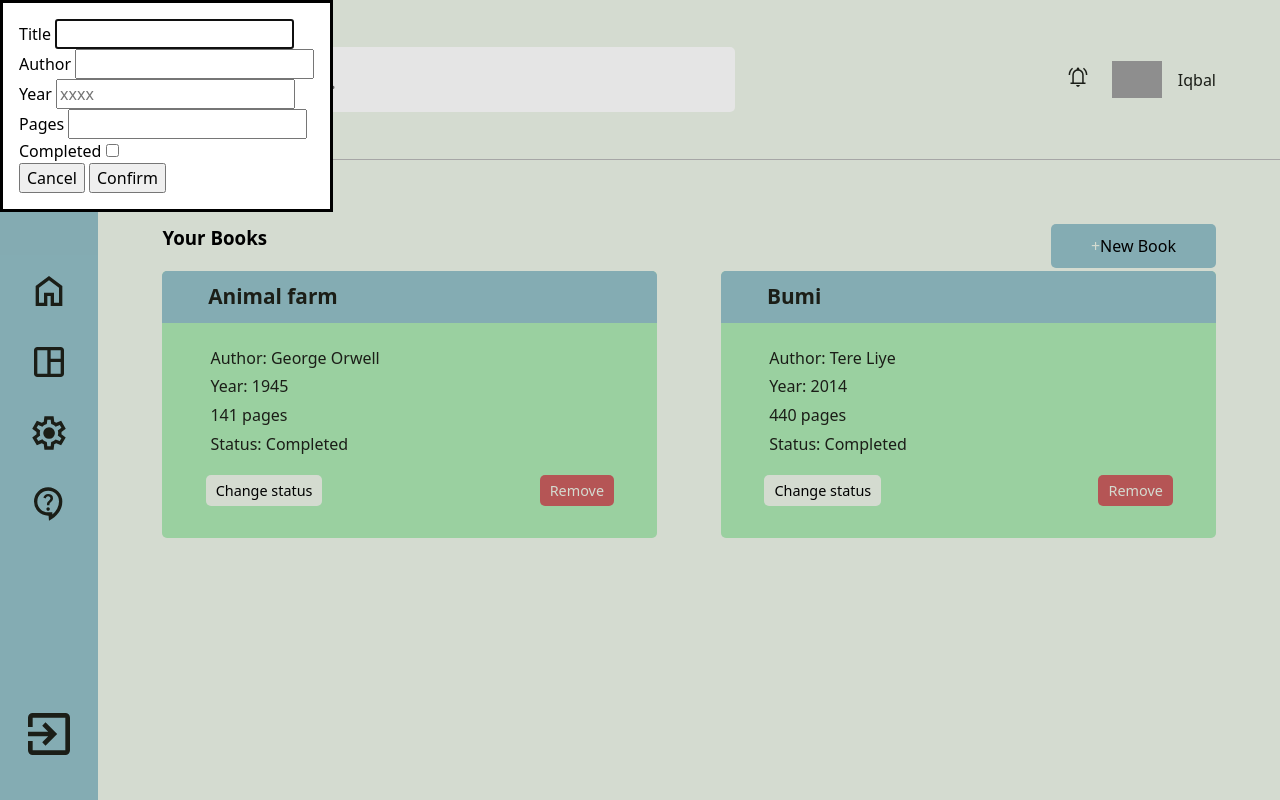
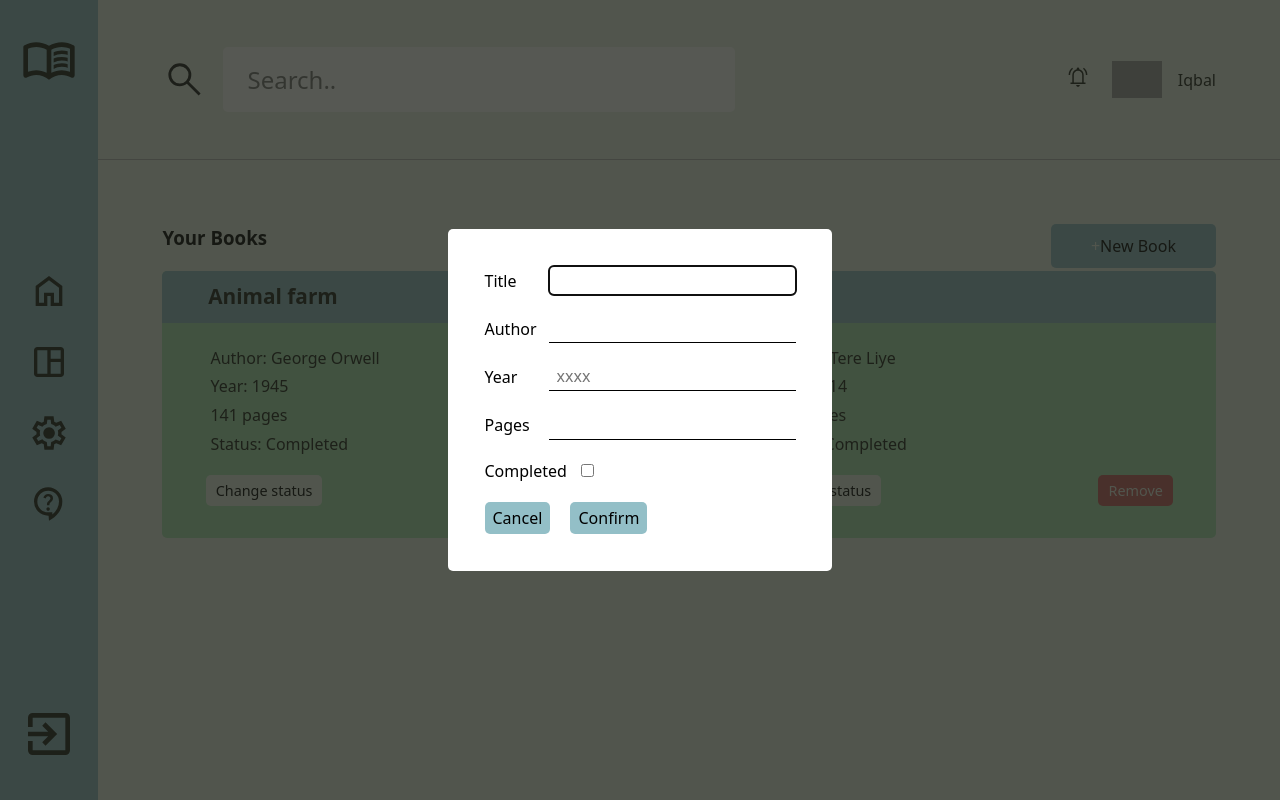
Before and after one commit to mbale014/library-app-js, a plain HTML site: page index.html in a window 1280 px wide. Both pictures are taken after a click on the button "New Book". Drawn offline with Linux system fonts and the light colour scheme; grey boxes are pictures that could not be loaded.

Commit message:
feat: add styling to dialog form

```diff
--- a/styles.css
+++ b/styles.css
@@ -261,3 +261,65 @@ button[id*='logo']:hover svg {
   margin-bottom: 1em;
   color: var(--black);
 }
+
+::backdrop {
+  background-color: #1E211A;
+  opacity: 0.75;
+}
+
+#new-book-dialog {
+  margin: auto;
+  border: none;
+  border-radius: var(--border-radius);
+
+}
+
+form {
+  display: flex;
+  flex-direction: column;
+  align-items: flex-start;
+  justify-content: space-between;
+  min-height: 100%;
+  padding: 1.3em;
+
+}
+
+.form-row {
+  display: flex;
+  flex-wrap: wrap;
+  align-items: center;
+  margin-bottom: 1.2em;
+}
+
+.form-row input {
+  padding: 2px 8px;
+  border: none;
+  border-bottom: 1px solid;
+
+}
+
+.form-row input:focus {
+  border-radius: var(--border-radius);
+}
+
+.form-row label {
+  display: inline-block;
+  width: 4em;
+}
+
+.form-row:nth-child(5) label {
+  width: 6em;
+}
+
+.button-dialog button {
+  border: none;
+  border-radius: var(--border-radius);
+  padding: 4px 8px;
+  background-color: var(--secondary-color);
+  margin-right: 1em;
+}
+
+.button-dialog button:hover {
+  cursor: pointer;
+  background-color: #7aaab3;
+}
```
